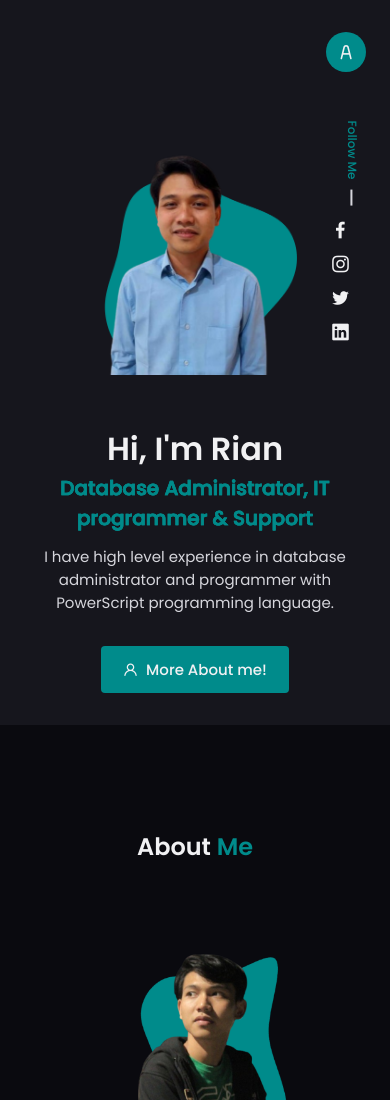
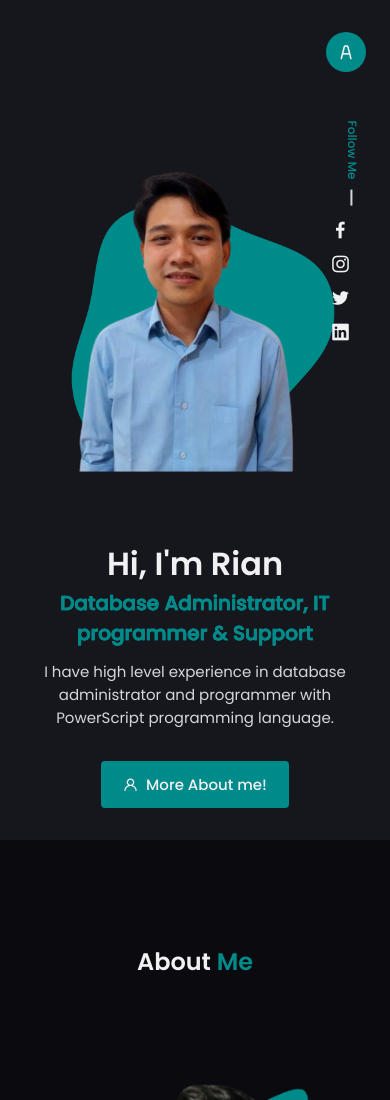
Before and after one commit to afriansyah-dwi-putra/rian, a plain HTML site: page index.html in a window 390 px wide. Shown: the top 1100 px of the page. Drawn offline with nearby package versions, Linux system fonts and the light colour scheme; a web font is replaced by a local one.

Commit message:
image update

```diff
--- a/src/style.css
+++ b/src/style.css
@@ -1111,6 +1111,9 @@ textarea.input {
   .home-data-container {
     display: grid;
   }
+  .home-social {
+    z-index: 9999;
+  }
   .home-data {
     text-align: center;
   }
@@ -1119,7 +1122,7 @@ textarea.input {
     margin-bottom: var(--mb2);
   }
   .home-img {
-    width: 240px;
+    width: 400px;
   }
   .sidebar {
     width: 100%;
@@ -1174,7 +1177,7 @@ textarea.input {
     row-gap: 2.5rem;
   }
   .about-img {
-    width: 350px;
+    width: 600px;
   }
   .about-data {
     text-align: center;
@@ -1239,8 +1242,11 @@ textarea.input {
   }
 }
 @media screen and (max-width: 768px) {
+  .home-social {
+    z-index: 9999;
+  }
   .about-img {
-    width: 250px;
+    width: 600px;
   }
   .qualification-container {
     grid-template-columns: 290px;
@@ -1343,7 +1349,7 @@ textarea.input {
   }
   .home-img {
     display: block;
-    width: 250px;
+    width: 400px;
     justify-self: center;
   }
   .my-info {
@@ -1354,6 +1360,7 @@ textarea.input {
     right: -1rem;
     flex-direction: column;
     row-gap: 3.5rem;
+    z-index: 9999;
   }
   .home-social-follow {
     font-size: var(--smaller-font-size);
@@ -1400,7 +1407,7 @@ textarea.input {
     margin-left: var(--mb1);
   }
   .home-img {
-    width: 200px;
+    width: 400px;
   }
   .home-title {
     font-size: var(--h1-font-size);
```
